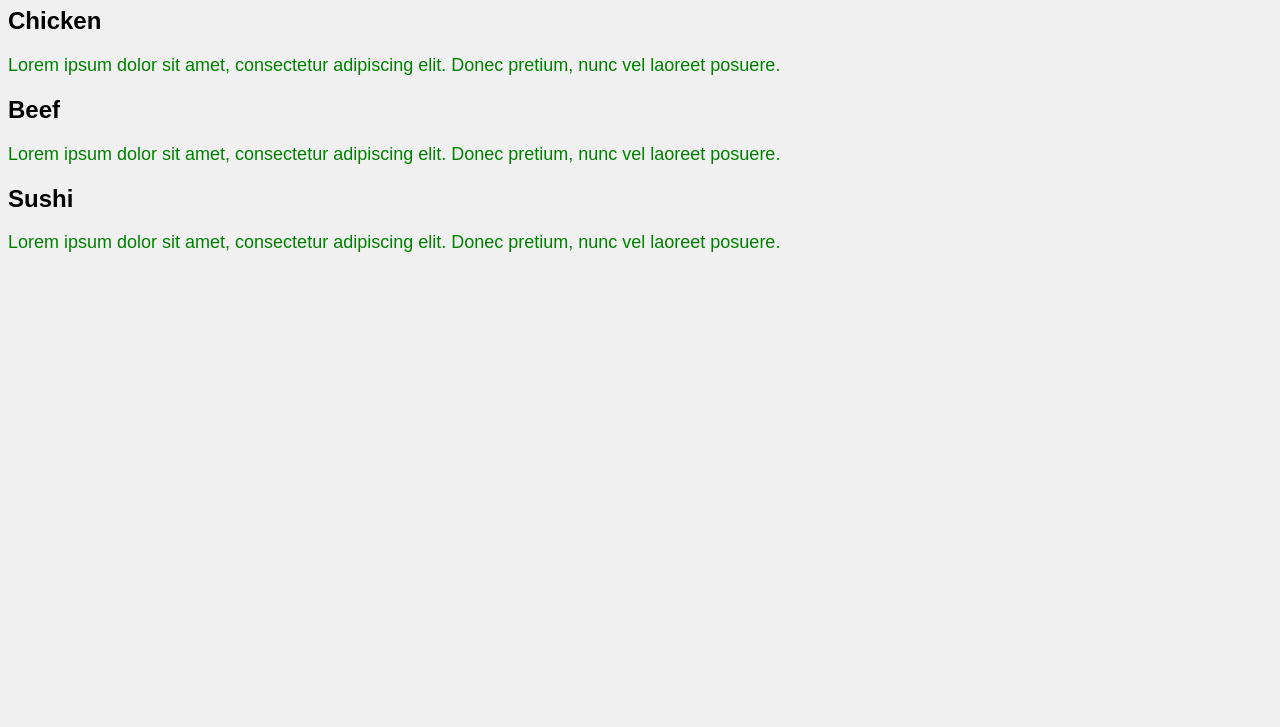
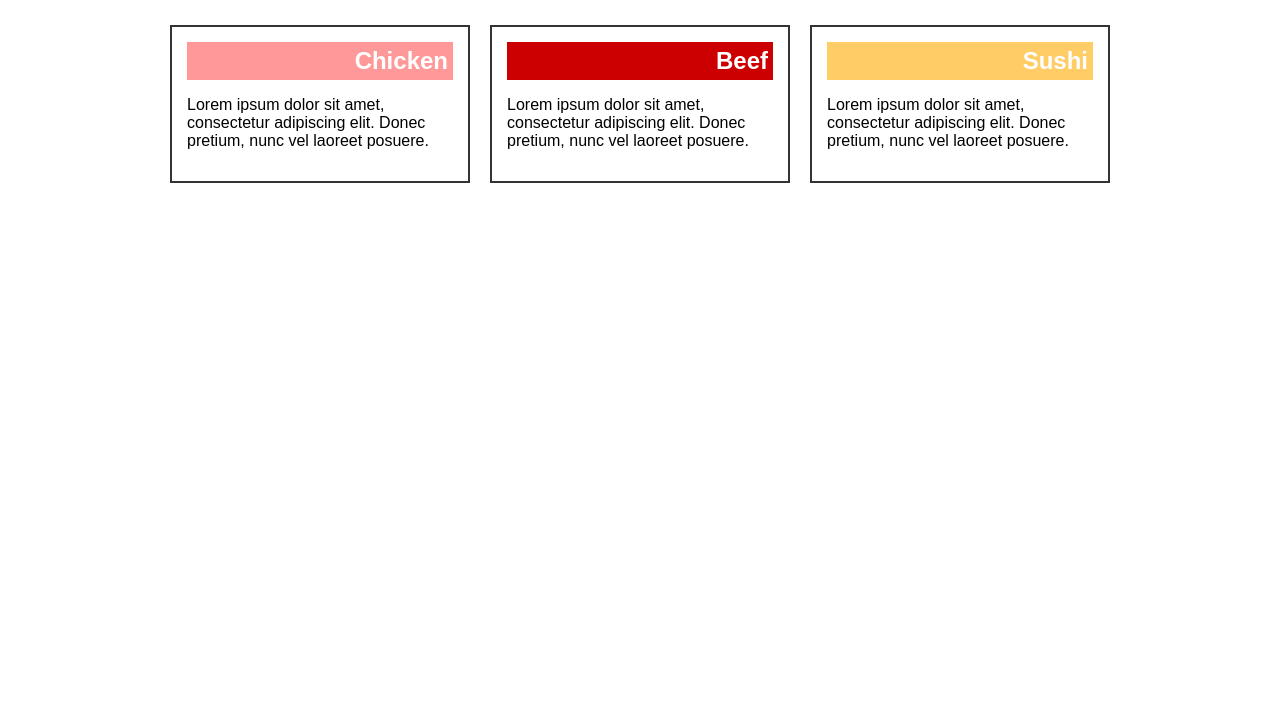
Before and after one commit to Mykola37/courera-test, a plain HTML site: page index.html in a window 1280 px wide. Shown: the part 73-800 px from the top of the page. Drawn offline with Linux system fonts and the light colour scheme.

Commit message:
Update style.css

```diff
--- a/style.css
+++ b/style.css
@@ -1,14 +1,42 @@
 body {
-  background-color: #f0f0f0;
   font-family: Arial, sans-serif;
+  margin: 20px;
 }
 
 h1 {
-  color: darkblue;
   text-align: center;
+  margin-bottom: 40px;
 }
 
-p {
-  color: green;
-  font-size: 18px;
+.container {
+  display: flex;
+  flex-wrap: wrap;
+  gap: 20px;
+  justify-content: center;
 }
+
+.box {
+  border: 2px solid #333;
+  padding: 15px;
+  width: 300px;
+  box-sizing: border-box;
+}
+
+.box h2 {
+  margin: 0 0 10px 0;
+  padding: 5px;
+  text-align: right;
+  color: white;
+}
+
+.chicken h2 {
+  background-color: #ff9999;
+}
+
+.beef h2 {
+  background-color: #cc0000;
+}
+
+.sushi h2 {
+  background-color: #ffcc66;
+}
```
